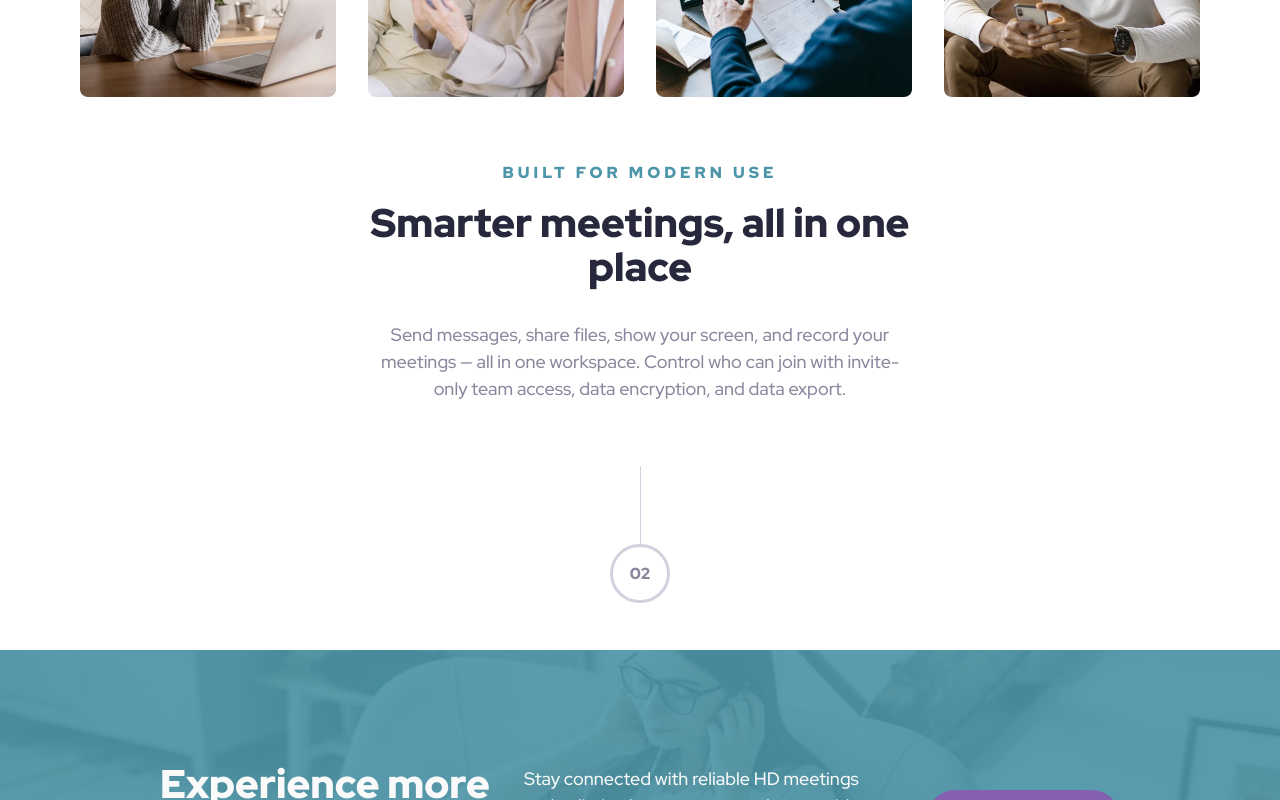
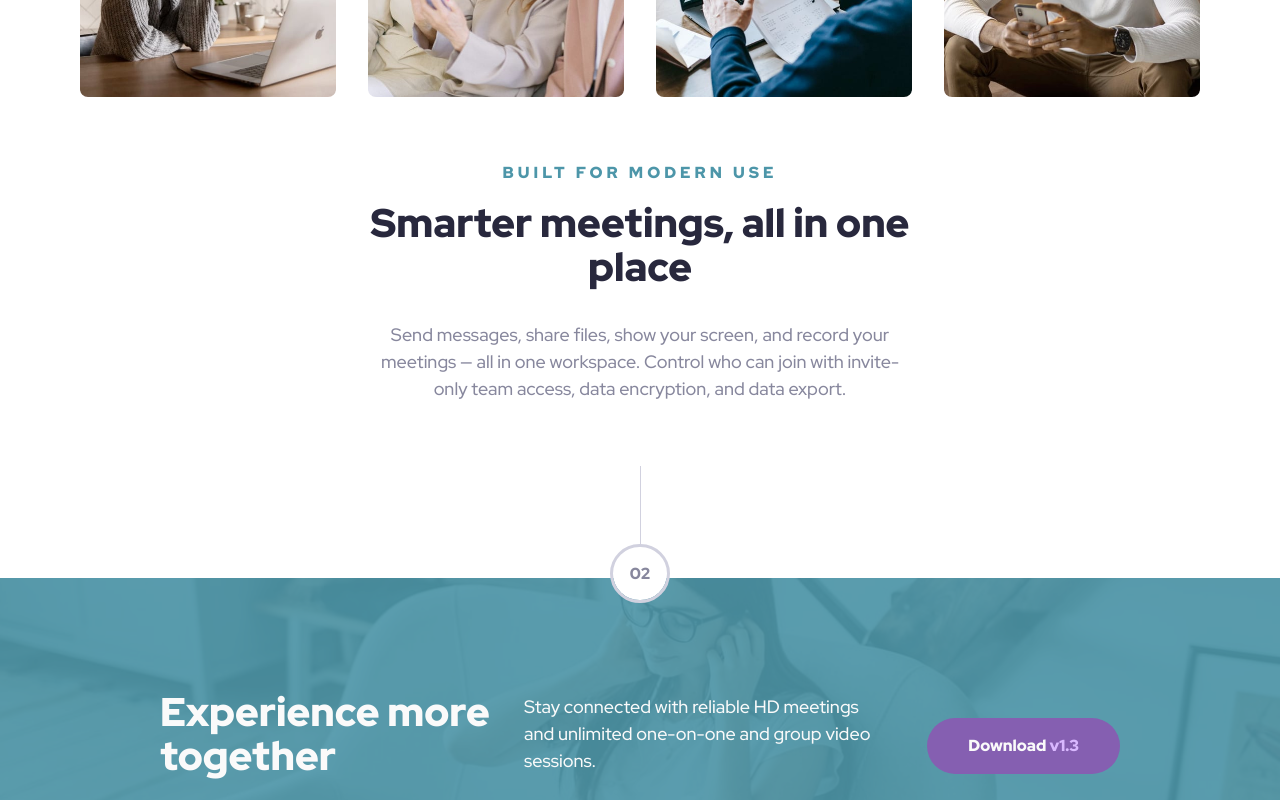
Before and after one commit to zkmsz/frontend-mentor-solutions, a Next.js app in the folder meet-landing-page-next/: page / in a window 1280 px wide. Shown: the part 926-1726 px from the top of the page. Built offline with nearby package versions, Linux system fonts and the light colour scheme.

Commit message:
fixed footer ornament overlap

```diff
--- a/meet-landing-page-next/src/app/components/Ornament.js
+++ b/meet-landing-page-next/src/app/components/Ornament.js
@@ -6,7 +6,7 @@ const Ornament = ({ children }) => {
       <div className="flex flex-1 justify-center">
         <div className="h-[80px] min-h-[1em] w-px self-stretch bg-[--slate-300] mx-4 mb-4"></div>
       </div>
-      <p className="text-preset-5 text-[--slate-600] outline outline-[--slate-300] inline rounded-full px-[1.0625rem] py-4">
+      <p className="text-preset-5 text-[--slate-600] outline outline-[--slate-300] bg-white inline rounded-full px-[1.0625rem] py-4">
         {children}
       </p>
     </div>
--- a/meet-landing-page-next/src/app/page.js
+++ b/meet-landing-page-next/src/app/page.js
@@ -26,7 +26,7 @@ export default function Home() {
         </h2>
         <Features />
       </section>
-      <div className="my-16">
+      <div className="mt-16 mb-[-0.5rem] relative z-10">
         <Ornament>02</Ornament>
       </div>
       <Footer />
```
